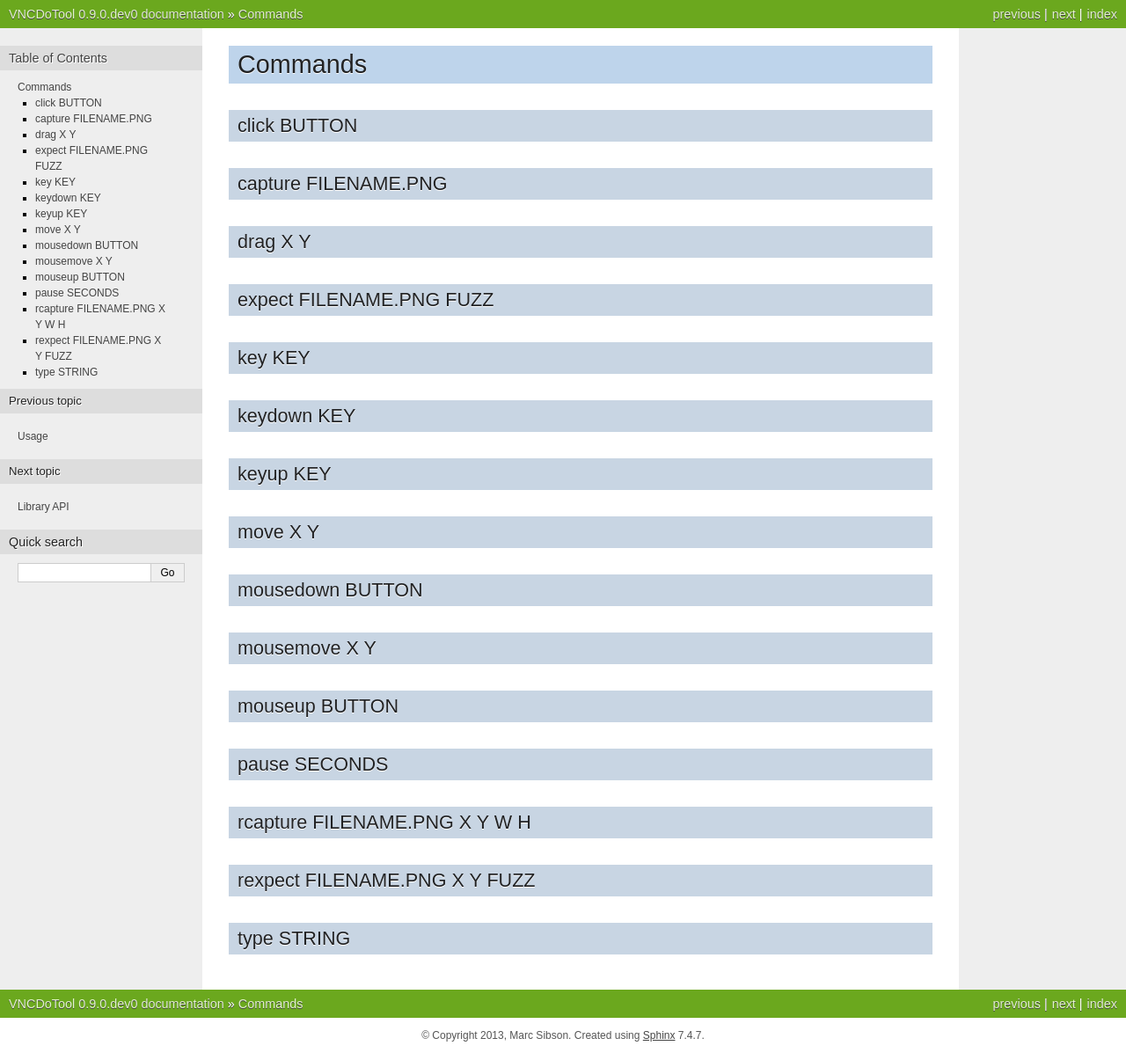
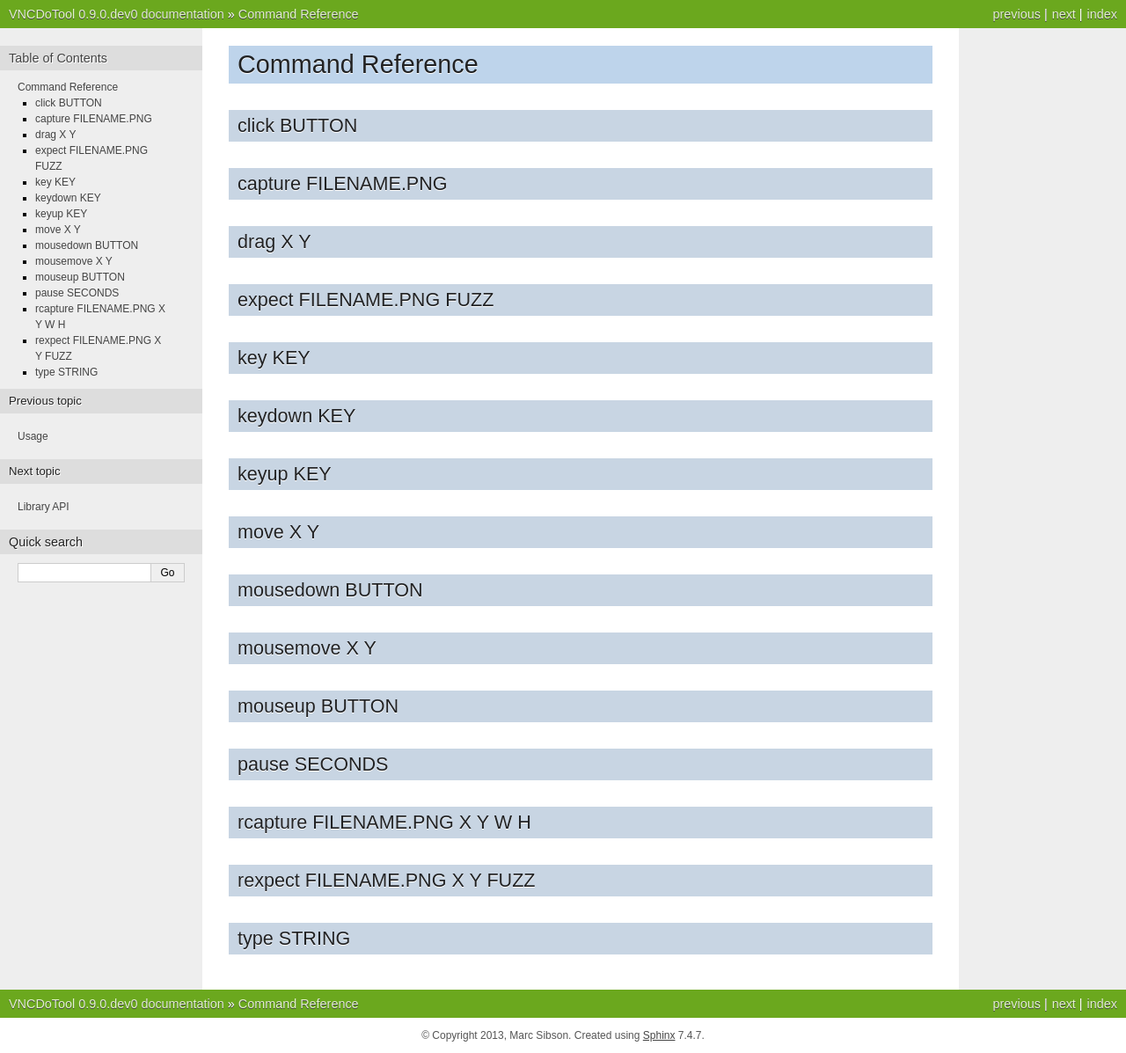
Before and after one commit to sibson/vncdotool, a Sphinx documentation site: the page built from docs/commands.rst, in a window 1280 px wide. Shown: the whole page at 88% size. Built offline with Sphinx 7.4.7, drawn with Linux system fonts in a browser that asks for light colours.

Commit message:
doc fixes

```diff
--- a/docs/appendix.rst
+++ b/docs/appendix.rst
@@ -1,3 +1,7 @@
 Appendix I
 ===============
 This appendix contains the community RFB protocol document maintained by the TigerVNC_ project.
+
+include:: rfbproto.rst
+
+.. _TigerVNC: http://sourceforge.net/apps/mediawiki/tigervnc/index.php?title=Main_Page
--- a/docs/commands.rst
+++ b/docs/commands.rst
@@ -1,5 +1,5 @@
-Commands
-===========
+Command Reference
+====================
 
 click BUTTON
 --------------
--- a/docs/contributing.rst
+++ b/docs/contributing.rst
@@ -4,5 +4,5 @@ Contributing
 Code and Issue tracking is provided by Github_.  There is also a mailing list setup via `Google Groups`_.
 
 
-_Github: https://github.com/sibson/vncdotool
-_Google Group: https://groups.google.com/forum/#!forum/vncdotool
+.. _Github: https://github.com/sibson/vncdotool
+.. _Google Groups: https://groups.google.com/forum/#!forum/vncdotool
--- a/docs/usage.rst
+++ b/docs/usage.rst
@@ -86,7 +86,7 @@ will have your vnclog connect to your server and your viewer connect to vnclog
     vncviewer ---> vnclog ---> vncserver
 
 For best results be sure to set your vncviewer client to use the RAW encoding.
-Others encoding may work but are not fully supported at this time.::
+Others encoding may work but are not fully supported at this time.
 
 The quickest way to get started is to run::
 
```
